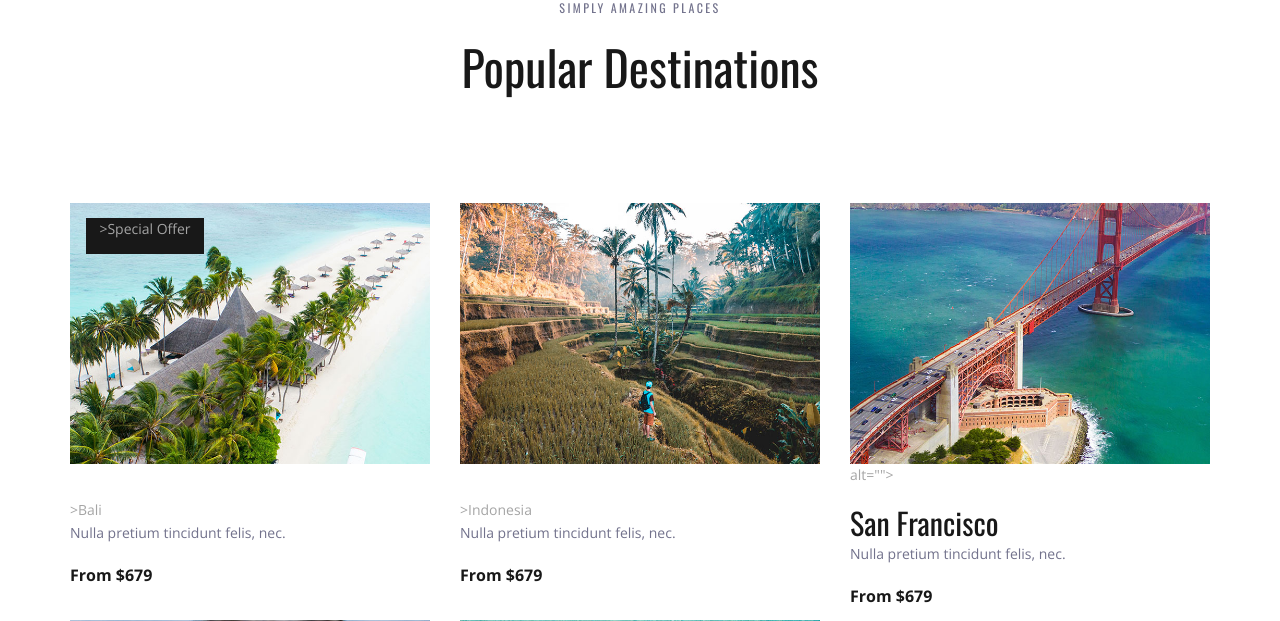
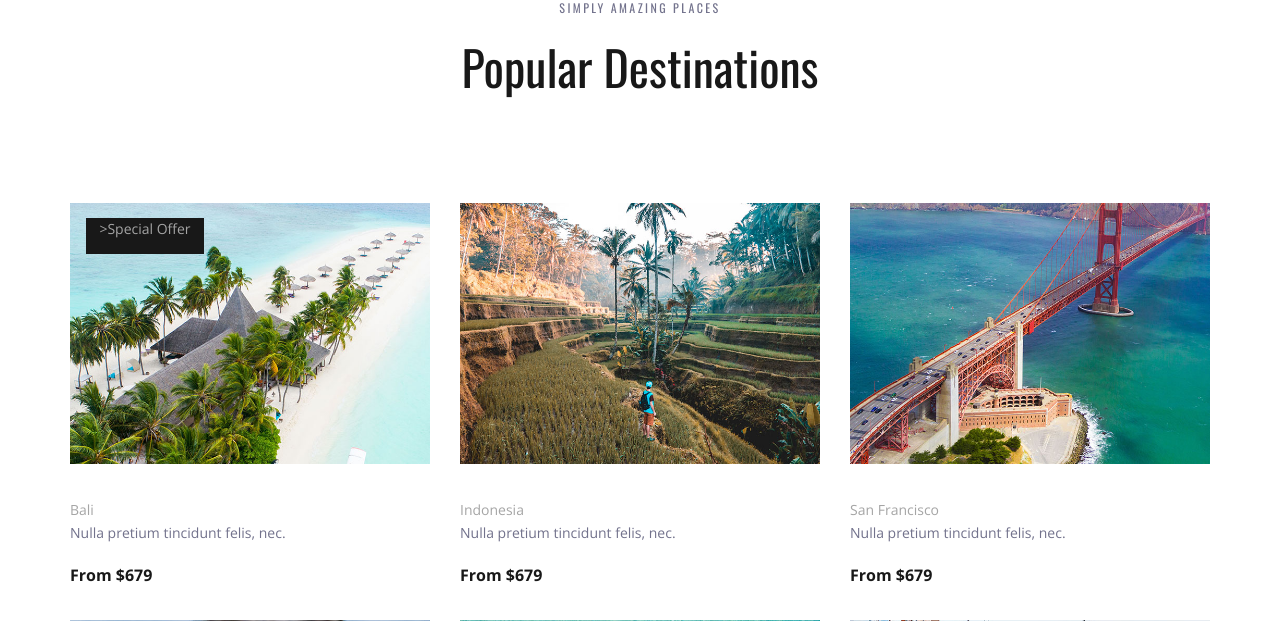
Before and after one commit to AratioD/stockLove, a Django app: page / in a window 1280 px wide. Shown: the part 1282-1903 px from the top of the page. Run offline with Django 3.2, Linux system fonts and the light colour scheme; some libraries are stand-ins or nearby versions.

Commit message:
fixing up HTML and changing that django

```diff
--- a/templates/index.html
+++ b/templates/index.html
@@ -1,6 +1,7 @@
 {% load static %}
 <!DOCTYPE html>
 <html lang="en">
+
 <head>
 	<title>Travello</title>
 	<meta charset="utf-8">
@@ -15,6 +16,7 @@
 	<link rel="stylesheet" type="text/css" href="{% static 'styles/main_styles.css' %}">
 	<link rel="stylesheet" type="text/css" href="{% static 'styles/responsive.css' %}">
 </head>
+
 <body>
 
 	<div class="super_container">
@@ -107,7 +109,9 @@
 									<div class="row">
 										<div class="col">
 											<div class="home_slider_content">
-										<div class="home_title"><h2>Let us take you away</h2></div>
+												<div class="home_title">
+													<h2>Let us take you away</h2>
+												</div>
 											</div>
 										</div>
 									</div>
@@ -123,7 +127,9 @@
 									<div class="row">
 										<div class="col">
 											<div class="home_slider_content">
-										<div class="home_title"><h2>Let us take you away</h2></div>
+												<div class="home_title">
+													<h2>Let us take you away</h2>
+												</div>
 											</div>
 										</div>
 									</div>
@@ -139,7 +145,9 @@
 									<div class="row">
 										<div class="col">
 											<div class="home_slider_content">
-										<div class="home_title"><h2>Let us take you away</h2></div>
+												<div class="home_title">
+													<h2>Let us take you away</h2>
+												</div>
 											</div>
 										</div>
 									</div>
@@ -151,8 +159,10 @@
 
 					<div class="home_page_nav">
 						<ul class="d-flex flex-column align-items-end justify-content-end">
-					<li><a href="{% static '#'%}"></a> data-scroll-to="#destinations">Offers<span>01</span></a></li>
-					<li><a href="{% static '#'%}"></a> data-scroll-to="#testimonials">Testimonials<span>02</span></a></li>
+							<li><a href="{% static '#'%}"></a> data-scroll-to="#destinations">Offers<span>01</span></a>
+							</li>
+							<li><a href="{% static '#'%}"></a>
+								data-scroll-to="#testimonials">Testimonials<span>02</span></a></li>
 							<li><a href="{% static '#'%}"></a> data-scroll-to="#news">Latest<span>03</span></a></li>
 						</ul>
 					</div>
@@ -169,11 +179,16 @@
 								<div class="home_search_title">Search for your trip</div>
 								<div class="home_search_content">
 									<form action="#" class="home_search_form" id="home_search_form">
-								<div class="d-flex flex-lg-row flex-column align-items-start justify-content-lg-between justify-content-start">
-									<input type="text" class="search_input search_input_1" placeholder="City" required="required">
-									<input type="text" class="search_input search_input_2" placeholder="Departure" required="required">
-									<input type="text" class="search_input search_input_3" placeholder="Arrival" required="required">
-									<input type="text" class="search_input search_input_4" placeholder="Budget" required="required">
+										<div
+											class="d-flex flex-lg-row flex-column align-items-start justify-content-lg-between justify-content-start">
+											<input type="text" class="search_input search_input_1" placeholder="City"
+												required="required">
+											<input type="text" class="search_input search_input_2"
+												placeholder="Departure" required="required">
+											<input type="text" class="search_input search_input_3" placeholder="Arrival"
+												required="required">
+											<input type="text" class="search_input search_input_4" placeholder="Budget"
+												required="required">
 											<button class="home_search_button">search</button>
 										</div>
 									</form>
@@ -197,10 +212,13 @@
 									<!-- Intro Item -->
 									<div class="col-lg-4 intro_col">
 										<div class="intro_item d-flex flex-row align-items-end justify-content-start">
-									<div class="intro_icon"><img src="{% static 'images/beach.svg' %}" alt=""></div>
+											<div class="intro_icon"><img src="{% static 'images/beach.svg' %}" alt="">
+											</div>
 											<div class="intro_content">
 												<div class="intro_title">Top Destinations</div>
-										<div class="intro_subtitle"><p>Nulla pretium tincidunt felis, nec.</p></div>
+												<div class="intro_subtitle">
+													<p>Nulla pretium tincidunt felis, nec.</p>
+												</div>
 											</div>
 										</div>
 									</div>
@@ -208,10 +226,13 @@
 									<!-- Intro Item -->
 									<div class="col-lg-4 intro_col">
 										<div class="intro_item d-flex flex-row align-items-end justify-content-start">
-									<div class="intro_icon"><img src="{% static 'images/wallet.svg' %}" alt=""></div>
+											<div class="intro_icon"><img src="{% static 'images/wallet.svg' %}" alt="">
+											</div>
 											<div class="intro_content">
 												<div class="intro_title">The Best Prices</div>
-										<div class="intro_subtitle"><p>Sollicitudin mauris lobortis in.</p></div>
+												<div class="intro_subtitle">
+													<p>Sollicitudin mauris lobortis in.</p>
+												</div>
 											</div>
 										</div>
 									</div>
@@ -219,10 +240,13 @@
 									<!-- Intro Item -->
 									<div class="col-lg-4 intro_col">
 										<div class="intro_item d-flex flex-row align-items-end justify-content-start">
-									<div class="intro_icon"><img src="{% static 'images/suitcase.svg' %}" alt=""></div>
+											<div class="intro_icon"><img src="{% static 'images/suitcase.svg' %}"
+													alt=""></div>
 											<div class="intro_content">
 												<div class="intro_title">Amazing Services</div>
-										<div class="intro_subtitle"><p>Nulla pretium tincidunt felis, nec.</p></div>
+												<div class="intro_subtitle">
+													<p>Nulla pretium tincidunt felis, nec.</p>
+												</div>
 											</div>
 										</div>
 									</div>
@@ -241,7 +265,9 @@
 					<div class="row">
 						<div class="col text-center">
 							<div class="section_subtitle">simply amazing places</div>
-					<div class="section_title"><h2>Popular Destinations</h2></div>
+							<div class="section_title">
+								<h2>Popular Destinations</h2>
+							</div>
 						</div>
 					</div>
 					<div class="row destinations_row">
@@ -252,11 +278,15 @@
 								<div class="destination item">
 									<div class="destination_image">
 										<img src="{% static 'images/destination_1.jpg'%}" alt="">
-								<div class="spec_offer text-center"><a href="{% static '#'%}"></a>>Special Offer</a></div>
+										<div class="spec_offer text-center"><a href="{% static '#'%}"></a>>Special
+											Offer</a></div>
 									</div>
 									<div class="destination_content">
-								<div class="destination_title"><a href="{% static 'destinations.html'%}"></a>>Bali</a></div>
-								<div class="destination_subtitle"><p>Nulla pretium tincidunt felis, nec.</p></div>
+										<div class="destination_title"><a
+												href="{% static 'destinations.html'%}"></a>Bali</a></div>
+										<div class="destination_subtitle">
+											<p>Nulla pretium tincidunt felis, nec.</p>
+										</div>
 										<div class="destination_price">From $679</div>
 									</div>
 								</div>
@@ -267,7 +297,22 @@
 										<img src="{% static 'images/destination_2.jpg'%}" alt="">
 									</div>
 									<div class="destination_content">
-								<div class="destination_title"><a href="{% static 'destinations.html'%}"></a>>Indonesia</a></div>
+										<div class="destination_title"><a
+												href="{% static 'destinations.html'%}"></a>Indonesia</a></div>
+										<div class="destination_subtitle">
+											<p>Nulla pretium tincidunt felis, nec.</p>
+										</div>
+										<div class="destination_price">From $679</div>
+									</div>
+								</div>
+
+								<!-- Destination -->
+								<div class="destination item">
+									<div class="destination_image">
+										<img src="{% static 'images/destination_3.jpg'%}" alt="">
+									</div>
+									<div class="destination_content">
+										<div class="destination_title"><a href="{% static 'destinations.html'%}"></a>San Francisco</a></div>
 								<div class="destination_subtitle"><p>Nulla pretium tincidunt felis, nec.</p></div>
 								<div class="destination_price">From $679</div>
 							</div>
@@ -276,10 +321,10 @@
 						<!-- Destination -->
 						<div class="destination item">
 							<div class="destination_image">
-								<img src="{% static 'images/destination_3.jpg'%}"> alt="">
+								<img src="{% static 'images/destination_4.jpg'%}" alt="">
 										</div>
 										<div class="destination_content">
-								<div class="destination_title"><a href="{% static 'destinations.html">San Francisco</a></div>
+											<div class="destination_title"><a href="{% static 'destinations.html'%}"></a>>Paris</a></div>
 								<div class="destination_subtitle"><p>Nulla pretium tincidunt felis, nec.</p></div>
 								<div class="destination_price">From $679</div>
 							</div>
@@ -288,10 +333,10 @@
 						<!-- Destination -->
 						<div class="destination item">
 							<div class="destination_image">
-								<img src="{% static 'images/destination_4.jpg'%}">alt="">
+								<img src="{% static 'images/destination_5.jpg'%}" alt="">
 											</div>
 											<div class="destination_content">
-								<div class="destination_title"><a href="{% static 'destinations.html">Paris</a></div>
+												<div class="destination_title"><a href="{% static 'destinations.html'%}"></a>>Phi Phi Island</a></div>
 								<div class="destination_subtitle"><p>Nulla pretium tincidunt felis, nec.</p></div>
 								<div class="destination_price">From $679</div>
 							</div>
@@ -300,22 +345,10 @@
 						<!-- Destination -->
 						<div class="destination item">
 							<div class="destination_image">
-								<img src="{% static 'images/destination_5.jpg'%}"> alt="">
+								<img src="{% static 'images/destination_6.jpg'%}" alt="">
 							</div>
 							<div class="destination_content">
-								<div class="destination_title"><a href="{% static 'destinations.html">Phi Phi Island</a></div>
-								<div class="destination_subtitle"><p>Nulla pretium tincidunt felis, nec.</p></div>
-								<div class="destination_price">From $679</div>
-							</div>
-						</div>
-
-						<!-- Destination -->
-						<div class="destination item">
-							<div class="destination_image">
-								<img src="{% static 'images/destination_6.jpg" alt="">
-							</div>
-							<div class="destination_content">
-								<div class="destination_title"><a href="{% static 'destinations.html">Mykonos</a></div>
+								<div class="destination_title"><a href="{% static 'destinations.html'%}"></a>Mykonos</a></div>
 								<div class="destination_subtitle"><p>Nulla pretium tincidunt felis, nec.</p></div>
 								<div class="destination_price">From $679</div>
 							</div>
@@ -531,8 +564,10 @@
 
 										<!-- Footer Contact Item -->
 										<div class="col-xl-4 footer_contact_col">
-							<div class="footer_contact_item d-flex flex-column align-items-center justify-content-start text-center">
-								<div class="footer_contact_icon"><img src="{% static 'images/trekking.svg' %}" alt=""></div>
+											<div
+												class="footer_contact_item d-flex flex-column align-items-center justify-content-start text-center">
+												<div class="footer_contact_icon"><img
+														src="{% static 'images/trekking.svg' %}" alt=""></div>
 												<div class="footer_contact_title">come & drop by</div>
 												<div class="footer_contact_list">
 													<ul style="max-width:190px">
@@ -544,8 +579,10 @@
 
 										<!-- Footer Contact Item -->
 										<div class="col-xl-4 footer_contact_col">
-							<div class="footer_contact_item d-flex flex-column align-items-center justify-content-start text-center">
-								<div class="footer_contact_icon"><img src="{% static 'images/around.svg' %}" alt=""></div>
+											<div
+												class="footer_contact_item d-flex flex-column align-items-center justify-content-start text-center">
+												<div class="footer_contact_icon"><img
+														src="{% static 'images/around.svg' %}" alt=""></div>
 												<div class="footer_contact_title">send us a message</div>
 												<div class="footer_contact_list">
 													<ul>
@@ -560,9 +597,14 @@
 								</div>
 							</div>
 						</div>
-		<div class="col text-center"><!-- Link back to Colorlib can't be removed. Template is licensed under CC BY 3.0. -->
-Copyright &copy;<script>document.write(new Date().getFullYear());</script> All rights reserved | This template is made with <i class="fa fa-heart-o" aria-hidden="true"></i> by <a href="{% static 'https://colorlib.com'%}"></a>target="_blank">Colorlib</a>
-<!-- Link back to Colorlib can't be removed. Template is licensed under CC BY 3.0. --> </div>
+						<div class="col text-center">
+							<!-- Link back to Colorlib can't be removed. Template is licensed under CC BY 3.0. -->
+							Copyright &copy;
+							<script>document.write(new Date().getFullYear());</script> All rights reserved | This
+							template is made with <i class="fa fa-heart-o" aria-hidden="true"></i> by <a
+								href="{% static 'https://colorlib.com'%}"></a>target="_blank">Colorlib</a>
+							<!-- Link back to Colorlib can't be removed. Template is licensed under CC BY 3.0. -->
+						</div>
 						</footer>
 					</div>
 
@@ -576,4 +618,5 @@ Copyright &copy;<script>document.write(new Date().getFullYear());</script> All r
 					<script src="{% static 'plugins/parallax-js-master/parallax.min.js' %}"></script>
 					<script src="{% static 'js/custom.js' %}"></script>
 </body>
+
 </html>
```
Lines whose indentation alone changed are shown as unchanged.
